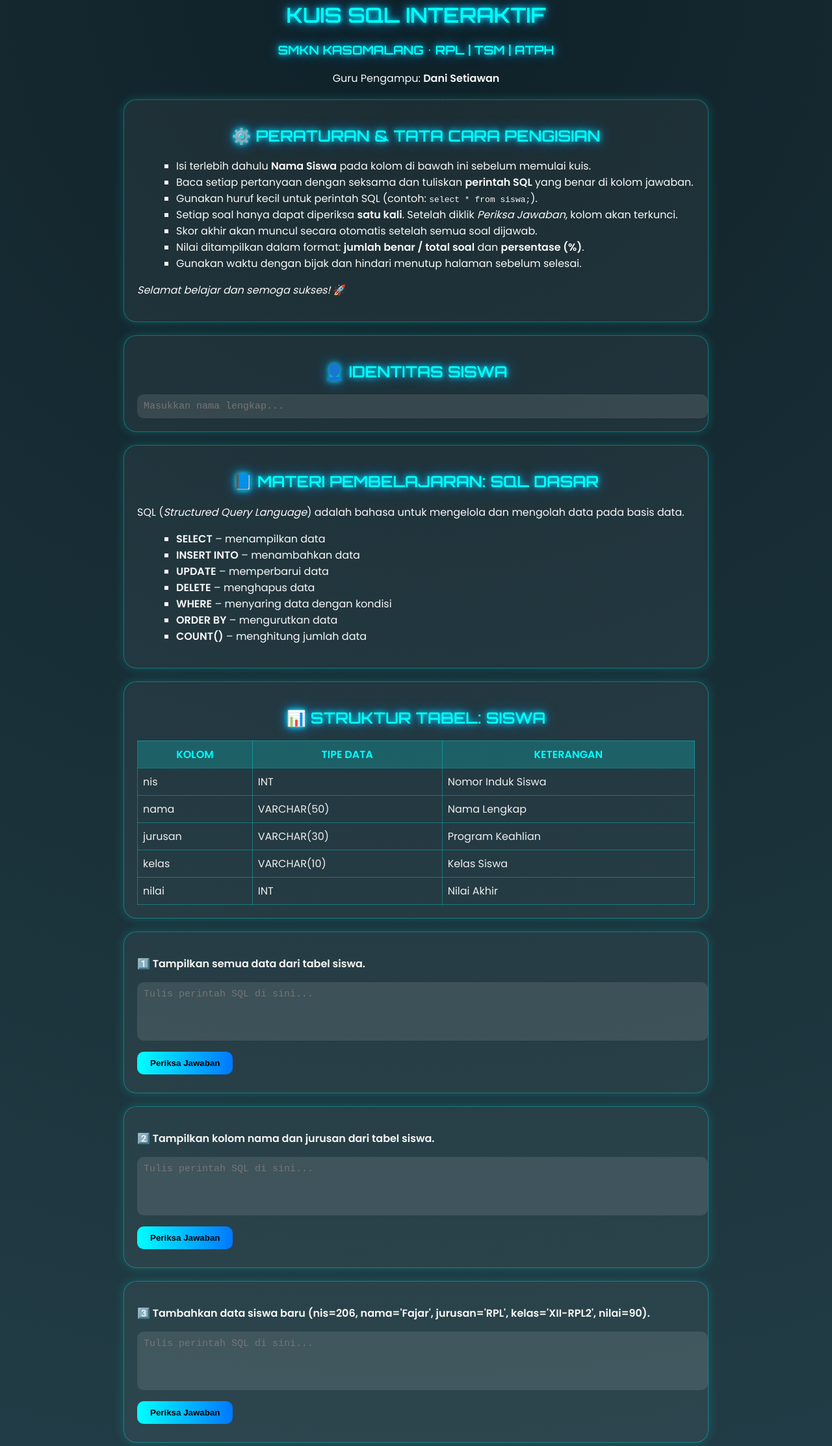
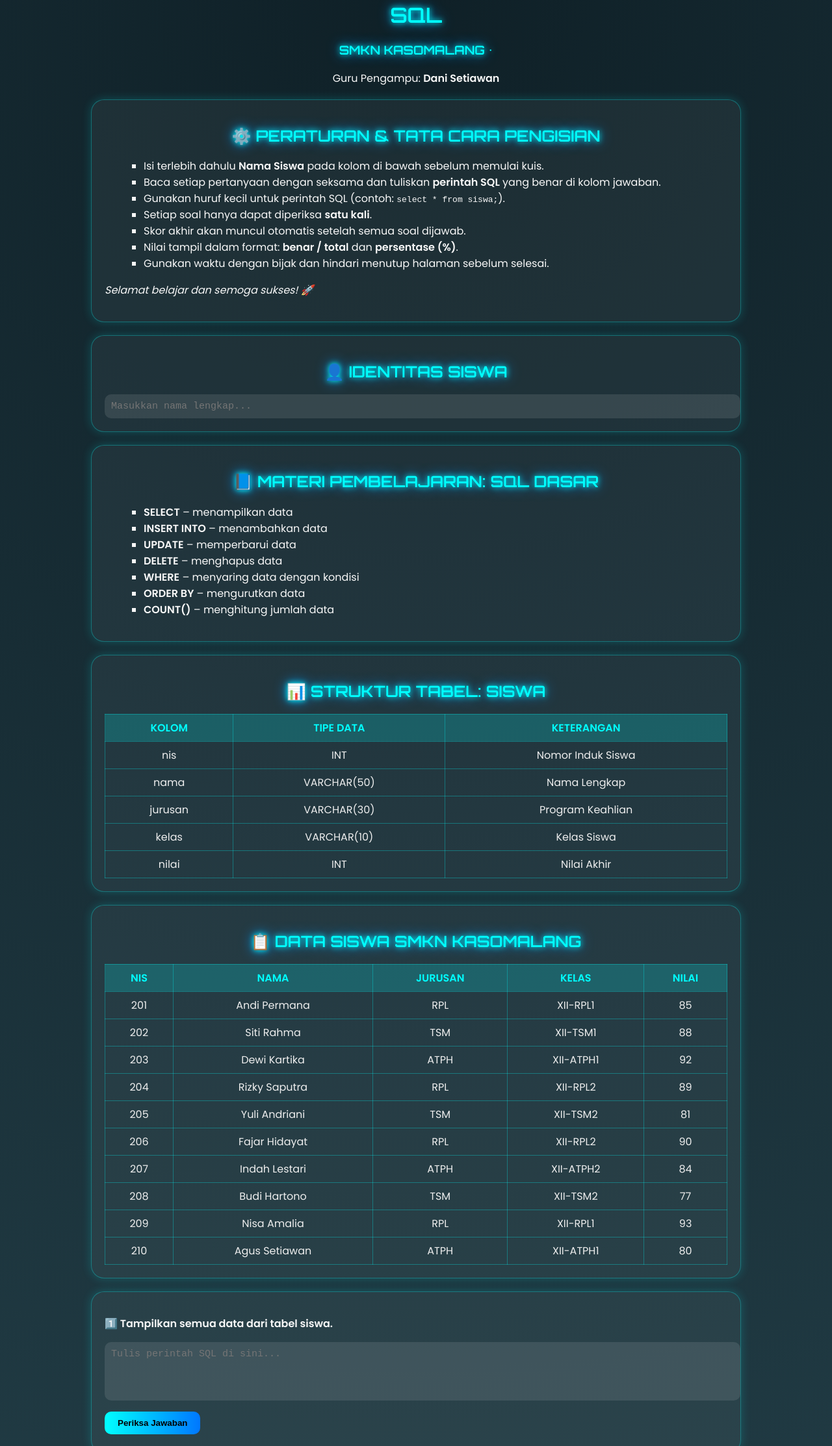
Before and after one commit to obruuuy/obru, a plain HTML site: page index.html in a window 1280 px wide. Shown: the part 38-2264 px from the top of the page at 65% size. Drawn offline with Linux system fonts and the light colour scheme.

Commit message:
index.html
SQL

```diff
--- a/index.html
+++ b/index.html
@@ -3,7 +3,7 @@
 <head>
   <meta charset="UTF-8">
   <meta name="viewport" content="width=device-width, initial-scale=1.0">
-  <title>Kuis SQL Interaktif - SMKN Kasomalang</title>
+  <title>SQL Interaktif - SMKN Kasomalang</title>
   <style>
     @import url('https://fonts.googleapis.com/css2?family=Orbitron:wght@400;600&family=Poppins:wght@400;500;600&display=swap');
 
@@ -24,7 +24,7 @@
     }
 
     .container {
-      max-width: 900px;
+      max-width: 1000px;
       margin: auto;
       padding: 20px;
     }
@@ -92,6 +92,7 @@
     th, td {
       border: 1px solid rgba(0,255,255,0.3);
       padding: 8px;
+      text-align: center;
     }
 
     th {
@@ -135,29 +136,30 @@
       .card { padding: 15px; }
       textarea { height: 60px; }
       button { width: 100%; }
+      th, td { font-size: 13px; }
     }
   </style>
 </head>
 <body>
 
   <div class="container">
-    <h1>Kuis SQL Interaktif</h1>
-    <h3>SMKN Kasomalang • RPL | TSM | ATPH</h3>
+    <h1>SQL</h1>
+    <h3>SMKN Kasomalang •</h3>
     <p style="text-align:center;">Guru Pengampu: <b>Dani Setiawan</b></p>
 
     <!-- PERATURAN DAN TATA CARA -->
     <div class="card">
       <h2>⚙️ Peraturan & Tata Cara Pengisian</h2>
       <ul>
-        <li>Isi terlebih dahulu <b>Nama Siswa</b> pada kolom di bawah ini sebelum memulai kuis.</li>
+        <li>Isi terlebih dahulu <b>Nama Siswa</b> pada kolom di bawah sebelum memulai kuis.</li>
         <li>Baca setiap pertanyaan dengan seksama dan tuliskan <b>perintah SQL</b> yang benar di kolom jawaban.</li>
         <li>Gunakan huruf kecil untuk perintah SQL (contoh: <code>select * from siswa;</code>).</li>
-        <li>Setiap soal hanya dapat diperiksa <b>satu kali</b>. Setelah diklik <i>Periksa Jawaban</i>, kolom akan terkunci.</li>
-        <li>Skor akhir akan muncul secara otomatis setelah semua soal dijawab.</li>
-        <li>Nilai ditampilkan dalam format: <b>jumlah benar / total soal</b> dan <b>persentase (%)</b>.</li>
+        <li>Setiap soal hanya dapat diperiksa <b>satu kali</b>.</li>
+        <li>Skor akhir akan muncul otomatis setelah semua soal dijawab.</li>
+        <li>Nilai tampil dalam format: <b>benar / total</b> dan <b>persentase (%)</b>.</li>
         <li>Gunakan waktu dengan bijak dan hindari menutup halaman sebelum selesai.</li>
       </ul>
-      <p><i>Selamat belajar dan semoga sukses!</i> 🚀</p>
+      <p><i>Selamat belajar dan semoga sukses! 🚀</i></p>
     </div>
 
     <!-- INPUT NAMA SISWA -->
@@ -169,7 +171,6 @@
     <!-- MATERI -->
     <div class="card">
       <h2>📘 Materi Pembelajaran: SQL Dasar</h2>
-      <p>SQL (<i>Structured Query Language</i>) adalah bahasa untuk mengelola dan mengolah data pada basis data.</p>
       <ul>
         <li><b>SELECT</b> – menampilkan data</li>
         <li><b>INSERT INTO</b> – menambahkan data</li>
@@ -194,20 +195,38 @@
       </table>
     </div>
 
+    <!-- DATA SISWA -->
+    <div class="card">
+      <h2>📋 Data Siswa SMKN Kasomalang</h2>
+      <table>
+        <tr><th>NIS</th><th>Nama</th><th>Jurusan</th><th>Kelas</th><th>Nilai</th></tr>
+        <tr><td>201</td><td>Andi Permana</td><td>RPL</td><td>XII-RPL1</td><td>85</td></tr>
+        <tr><td>202</td><td>Siti Rahma</td><td>TSM</td><td>XII-TSM1</td><td>88</td></tr>
+        <tr><td>203</td><td>Dewi Kartika</td><td>ATPH</td><td>XII-ATPH1</td><td>92</td></tr>
+        <tr><td>204</td><td>Rizky Saputra</td><td>RPL</td><td>XII-RPL2</td><td>89</td></tr>
+        <tr><td>205</td><td>Yuli Andriani</td><td>TSM</td><td>XII-TSM2</td><td>81</td></tr>
+        <tr><td>206</td><td>Fajar Hidayat</td><td>RPL</td><td>XII-RPL2</td><td>90</td></tr>
+        <tr><td>207</td><td>Indah Lestari</td><td>ATPH</td><td>XII-ATPH2</td><td>84</td></tr>
+        <tr><td>208</td><td>Budi Hartono</td><td>TSM</td><td>XII-TSM2</td><td>77</td></tr>
+        <tr><td>209</td><td>Nisa Amalia</td><td>RPL</td><td>XII-RPL1</td><td>93</td></tr>
+        <tr><td>210</td><td>Agus Setiawan</td><td>ATPH</td><td>XII-ATPH1</td><td>80</td></tr>
+      </table>
+    </div>
+
     <!-- KUIS -->
     <div id="quiz-container"></div>
     <div id="score"></div>
 
-    <footer>© 2025 Dani Setiawan – SMKN Kasomalang | Desain Futuristik oleh ChatGPT</footer>
+    <footer>© 2025 Dani Setiawan – SMKN Kasomalang </footer>
   </div>
 
   <script>
     const quizData = [
       { soal: "1️⃣ Tampilkan semua data dari tabel siswa.", jawaban: "select * from siswa;" },
       { soal: "2️⃣ Tampilkan kolom nama dan jurusan dari tabel siswa.", jawaban: "select nama, jurusan from siswa;" },
-      { soal: "3️⃣ Tambahkan data siswa baru (nis=206, nama='Fajar', jurusan='RPL', kelas='XII-RPL2', nilai=90).", jawaban: "insert into siswa (nis, nama, jurusan, kelas, nilai) values (206, 'fajar', 'rpl', 'xii-rpl2', 90);" },
+      { soal: "3️⃣ Tambahkan data siswa baru (nis=211, nama='Ahmad', jurusan='RPL', kelas='XII-RPL3', nilai=91).", jawaban: "insert into siswa (nis, nama, jurusan, kelas, nilai) values (211, 'ahmad', 'rpl', 'xii-rpl3', 91);" },
       { soal: "4️⃣ Ubah nilai siswa dengan NIS 205 menjadi 82.", jawaban: "update siswa set nilai = 82 where nis = 205;" },
-      { soal: "5️⃣ Hapus data siswa dengan NIS 202.", jawaban: "delete from siswa where nis = 202;" },
+      { soal: "5️⃣ Hapus data siswa dengan NIS 208.", jawaban: "delete from siswa where nis = 208;" },
       { soal: "6️⃣ Tampilkan siswa dengan jurusan RPL.", jawaban: "select * from siswa where jurusan = 'rpl';" },
       { soal: "7️⃣ Tampilkan siswa yang nilai-nya di atas 85.", jawaban: "select * from siswa where nilai > 85;" },
       { soal: "8️⃣ Hitung jumlah seluruh siswa di tabel siswa.", jawaban: "select count(*) from siswa;" },
```
